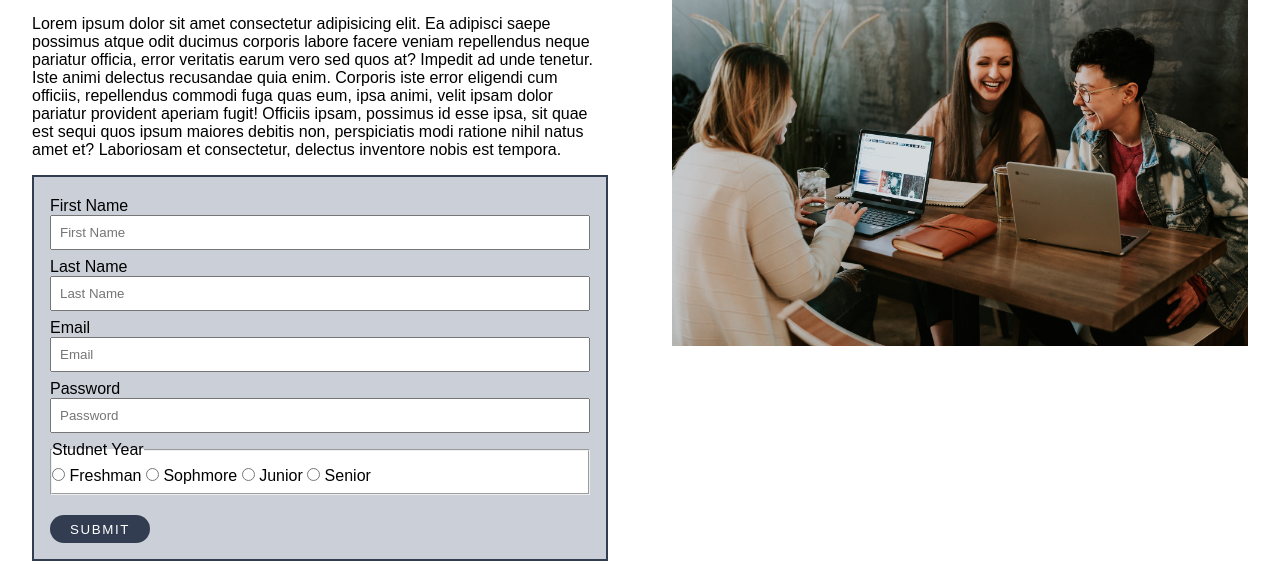
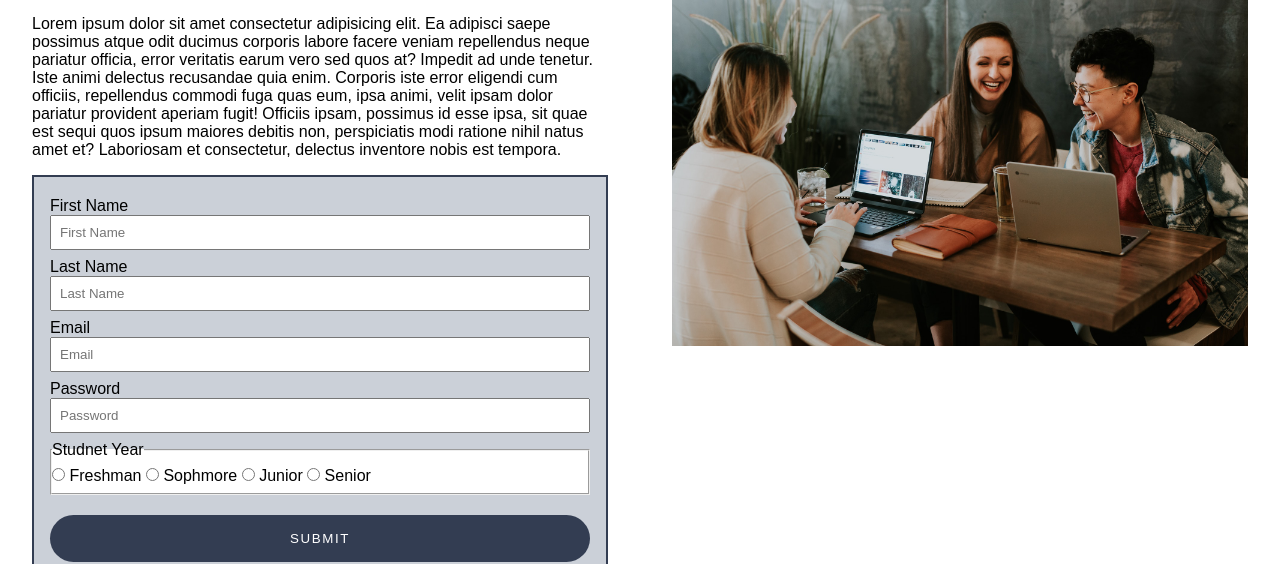
Before and after one commit to Moses2308/project2X, a plain HTML site: page index.html in a window 1280 px wide. Shown: the part 244-808 px from the top of the page. Drawn offline with Linux system fonts and the light colour scheme.

Commit message:
changed button to be 100% of form width

```diff
--- a/style.css
+++ b/style.css
@@ -116,7 +116,8 @@ fieldset {
 }
 form button {
   margin-top: 1rem;
-  padding: 0.5em 1.5em;
+  width: 100%;
+  padding: 1rem 0;
   background-color: var(--color-darkBlue);
   color: white;
   text-transform: uppercase;
```
